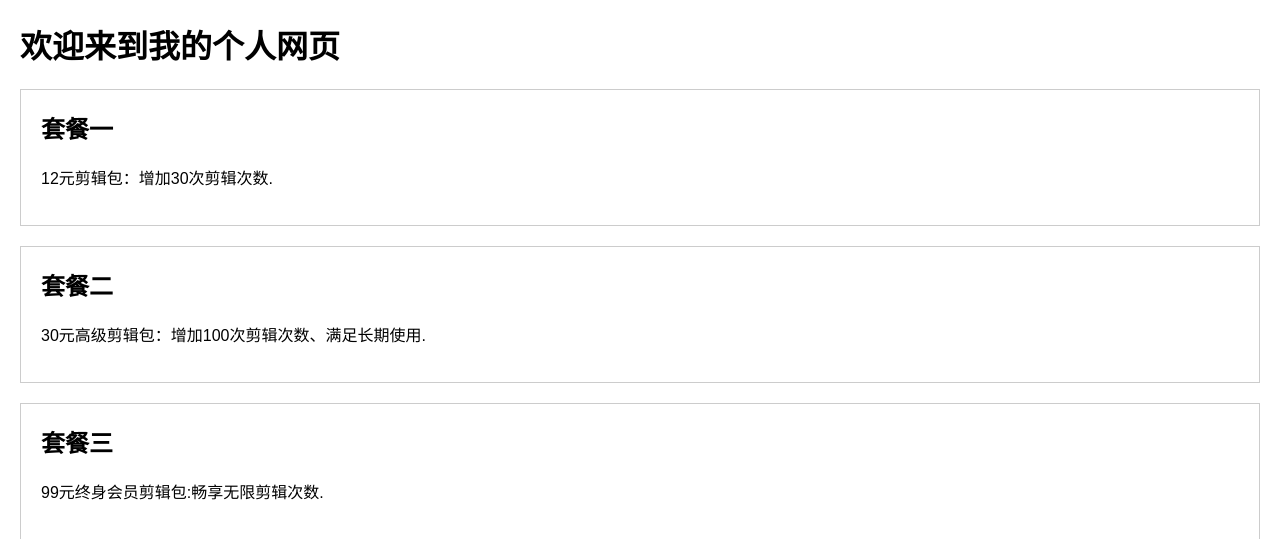
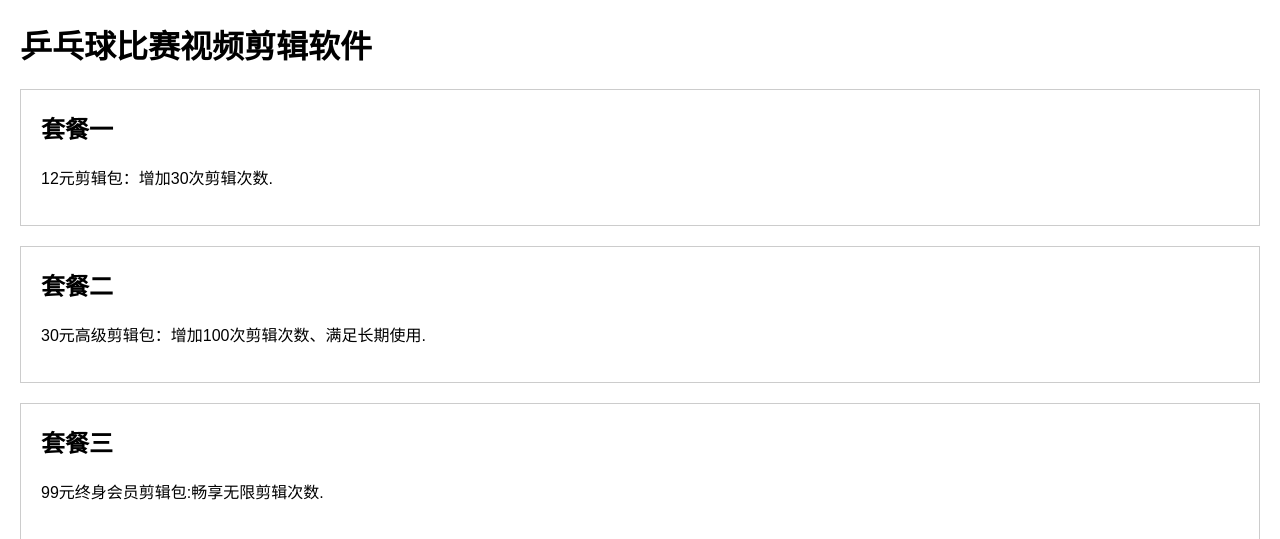
Before and after one commit to shelter125/english-corner, a plain HTML site: page index.html in a window 1280 px wide. Shown: the top 539 px of the page. Drawn offline with Linux system fonts and the light colour scheme.

Commit message:
Update index.html

```diff
--- a/index.html
+++ b/index.html
@@ -11,7 +11,7 @@
     </style>
 </head>
 <body>
-    <h1>欢迎来到我的个人网页</h1>
+    <h1>乒乓球比赛视频剪辑软件</h1>
     <div class="package">
         <h2>套餐一</h2>
         <p>12元剪辑包：增加30次剪辑次数.</p>
```
